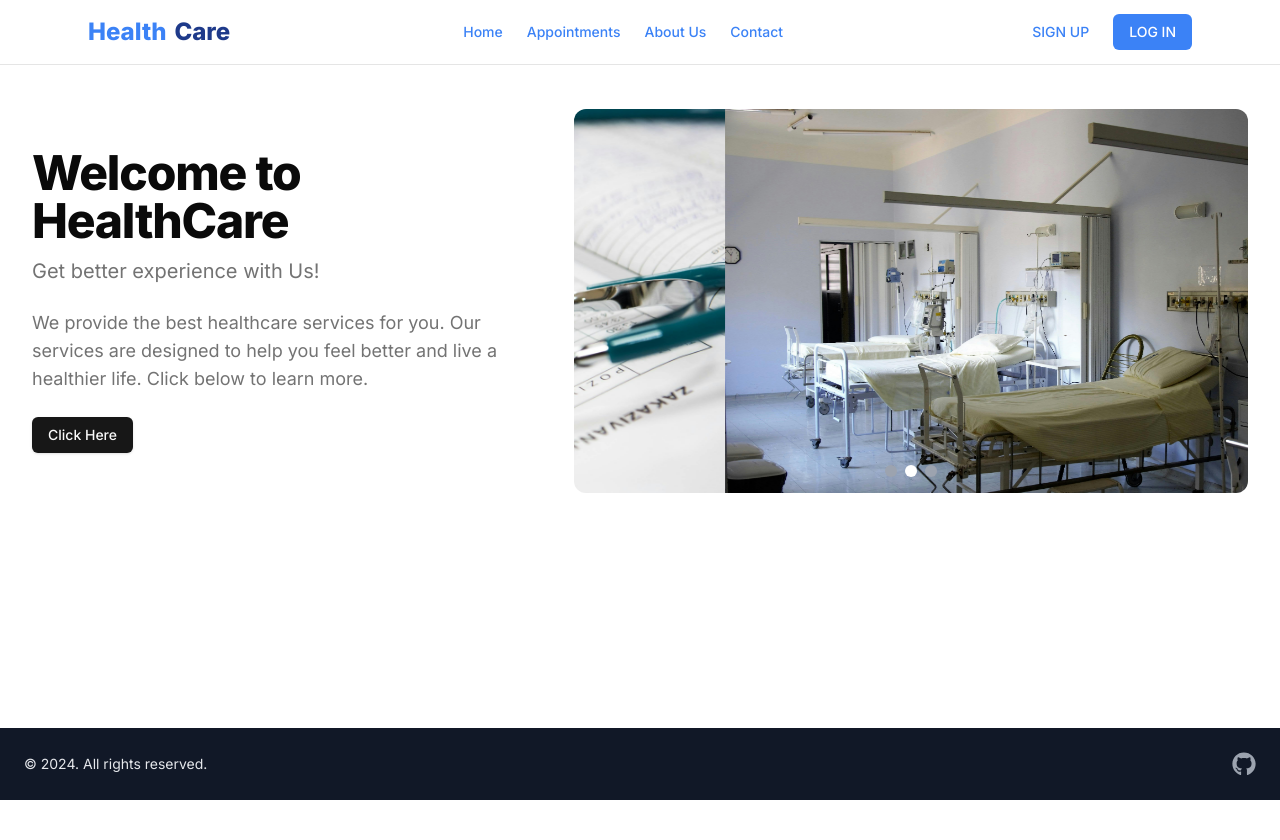
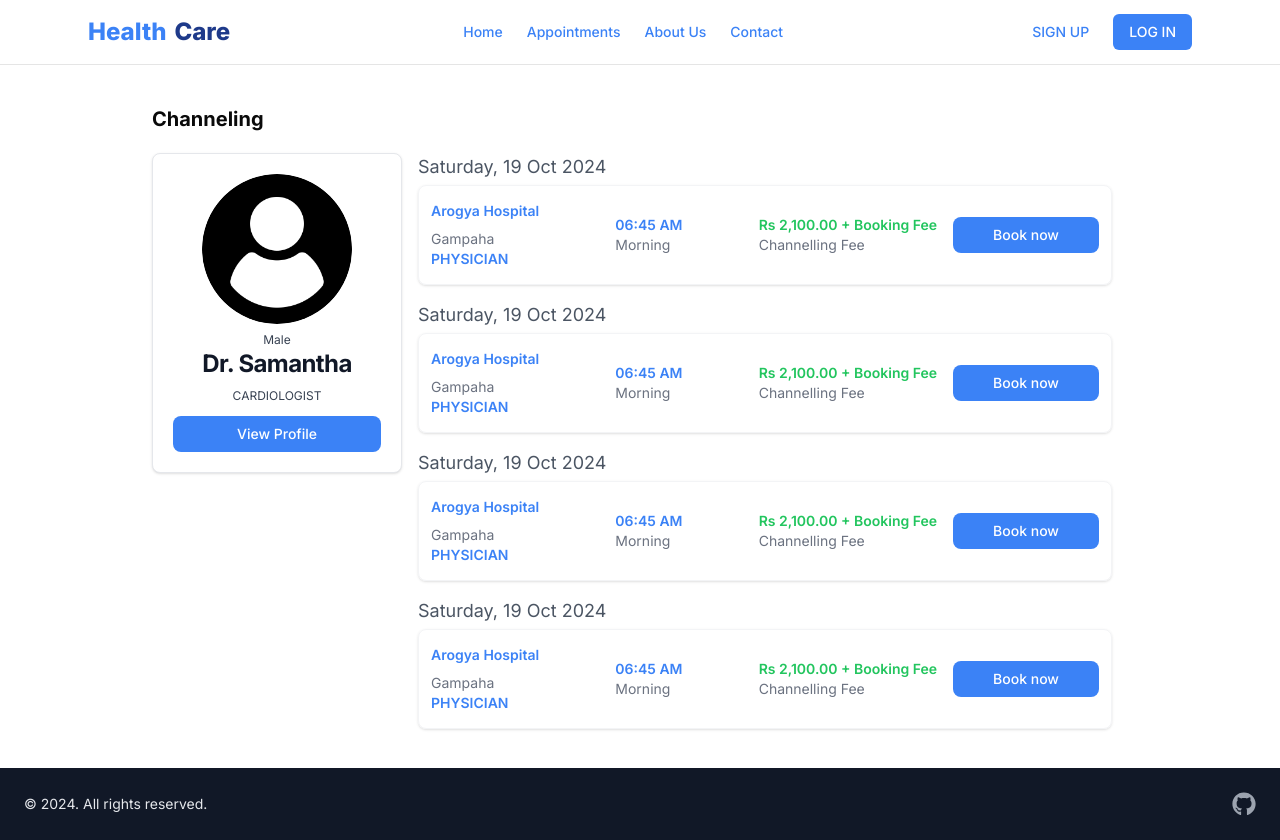
Before and after one commit to thathsaraDinu/smart-healthcare-system, a React (Vite) app in the folder client/: page /channel in a window 1280 px wide. Before the commit this address led to /. Before the commit the page ends 800 px from the top, so only its background shows below. Built offline with nearby package versions, Linux system fonts and the light colour scheme.

Commit message:
Create channeling details page

```diff
--- a/client/src/pages/appointments/appointments.jsx
+++ b/client/src/pages/appointments/appointments.jsx
@@ -39,6 +39,12 @@ const Appointment = () => {
               <br />
               But things on a small scale.
             </p>
+            <button
+              type="submit"
+              className="mt-[50px] h-9 text-blue-500 border border-blue-500 hover:text-white hover:bg-blue-500 w-[300px] rounded-lg hover:bg-blue-600 transition-all"
+            >
+              View Available Doctors
+            </button>
           </div>
           <form
             onSubmit={onSearch}
@@ -98,7 +104,7 @@ const Appointment = () => {
       </section>
       <section className="container my-10">
         <div className="px-[120px]">
-          <h2 className="font-bold text-2xl text-blue-500 mb-5">
+          <h2 className="font-bold text-2xl mb-5">
             Available Doctors
           </h2>
           <div className="grid grid-cols-4 gap-4">
--- /dev/null
+++ b/client/src/pages/appointments/channelDetailsCard.jsx
@@ -0,0 +1,45 @@
+import React from 'react';
+import { Link } from 'react-router-dom';
+
+const ChannelDetailsCard = () => {
+  return (
+    <div className="px-4 mb-4">
+      <p className="text-lg text-gray-600 mb-1">
+        Saturday, 19 Oct 2024
+      </p>
+      <div className="flex items-center justify-between p-3 shadow border border-gray-100 h-[100px] rounded-lg">
+        <div className="text-sm">
+          <p className="font-semibold text-blue-500 mb-2">
+            Arogya Hospital
+          </p>
+          <p className="text-gray-500">Gampaha</p>
+          <p className="font-semibold text-blue-500">
+            PHYSICIAN
+          </p>
+        </div>
+        <div className="text-sm">
+          <p className="font-semibold text-blue-500">
+            06:45 AM
+          </p>
+          <p className="text-gray-500">Morning</p>
+        </div>
+        <div className="flex items-center text-sm">
+          <div className="mr-4">
+            <p className="font-semibold text-green-500">
+              Rs 2,100.00 + Booking Fee
+            </p>
+            <p className="text-gray-500 ">
+              Channelling Fee
+            </p>
+          </div>
+
+          <Link className="flex justify-center items-center px-10 py-2 text-sm font-medium text-center text-white bg-blue-500 rounded-lg hover:bg-blue-600">
+            Book now
+          </Link>
+        </div>
+      </div>
+    </div>
+  );
+};
+
+export default ChannelDetailsCard;
--- /dev/null
+++ b/client/src/pages/appointments/channelingDetails.jsx
@@ -0,0 +1,50 @@
+import React from 'react';
+import { Link } from 'react-router-dom';
+import avatar from '@/assets/avatar/avatar.png';
+import ChannelDetailsCard from './channelDetailsCard';
+
+const ChannelingDetails = () => {
+  return (
+    <section className="container">
+      <div className="mt-10 px-[120px]">
+        <h2 className="text-xl font-bold mb-5">
+          Channeling
+        </h2>
+        <div className="flex">
+          <div className="max-w-[250px] max-h-[320px] bg-white border border-gray-200 rounded-lg shadow grow">
+            <img
+              className="rounded-full mx-auto mt-5 mb-2 w-[150px]"
+              src={avatar}
+              alt={avatar}
+            />
+            <p className="text-xs text-center font-normal text-gray-700">
+              Male
+            </p>
+            <div className="px-5 pb-5">
+              <h5 className="mb-2 text-2xl text-center font-bold tracking-tight text-gray-900">
+                Dr. Samantha
+              </h5>
+              <p className="mb-3 text-xs text-center font-normal text-gray-700">
+                CARDIOLOGIST
+              </p>
+              <Link
+                to="/channel"
+                className="flex justify-center items-center px-3 py-2 text-sm font-medium text-center text-white bg-blue-500 rounded-lg hover:bg-blue-600"
+              >
+                View Profile
+              </Link>
+            </div>
+          </div>
+          <div className="grow">
+            <ChannelDetailsCard />
+            <ChannelDetailsCard />
+            <ChannelDetailsCard />
+            <ChannelDetailsCard />
+          </div>
+        </div>
+      </div>
+    </section>
+  );
+};
+
+export default ChannelingDetails;
--- a/client/src/pages/appointments/doctorCard.jsx
+++ b/client/src/pages/appointments/doctorCard.jsx
@@ -1,12 +1,12 @@
 import React from 'react';
-import avatar from '@/assets/avatar/user.jpg';
+import avatar from '@/assets/avatar/avatar.png';
 import { Link } from 'react-router-dom';
 
-const DoctorCard = ({ text }) => {
+const DoctorCard = () => {
   return (
     <div className="max-w-[300px] bg-white border border-gray-200 rounded-lg shadow">
       <img
-        className="rounded-full p-5"
+        className="rounded-full mx-auto mt-5 mb-2 w-[150px]"
         src={avatar}
         alt={avatar}
       />
@@ -15,13 +15,13 @@ const DoctorCard = ({ text }) => {
       </p>
       <div className="px-5 pb-5">
         <h5 className="mb-2 text-2xl text-center font-bold tracking-tight text-gray-900">
-          Dr. Samatha
+          Dr. Samantha
         </h5>
         <p className="mb-3 text-xs text-center font-normal text-gray-700">
           CARDIOLOGIST
         </p>
         <Link
-          to="doctor/hospitals"
+          to="/channel"
           className="flex justify-center items-center px-3 py-2 text-sm font-medium text-center text-white bg-blue-500 rounded-lg hover:bg-blue-600"
         >
           Channel Now
--- /dev/null
+++ b/client/src/pages/appointments/myAppointments.jsx
@@ -0,0 +1,7 @@
+import React from 'react';
+
+const MyAppointments = () => {
+  return <div>MyAppointments</div>;
+};
+
+export default MyAppointments;
--- a/client/src/routes/AppRoutes.jsx
+++ b/client/src/routes/AppRoutes.jsx
@@ -6,6 +6,7 @@ import {
 } from 'react-router-dom';
 import RootRoute from '@/routes/RootRoute';
 import { USER_ROLES } from '@/constants';
+import MyAppointments from '@/pages/appointments/myAppointments';
 
 const LoadingSpinner = lazy(() =>
   import('@/components/ui/spinner').then((module) => ({
@@ -34,6 +35,9 @@ const Profile = lazy(() => import('@/pages/user/profile'));
 const Appointment = lazy(
   () => import('@/pages/appointments/appointments'),
 );
+const ChannelingDetails = lazy(
+  () => import('@/pages/appointments/channelingDetails'),
+);
 
 // layout
 const Layout = lazy(() => import('@/layout'));
@@ -59,6 +63,22 @@ const router = createBrowserRouter([
         element: (
           <Suspense fallback={<PageLoader />}>
             <Appointment />
+          </Suspense>
+        ),
+      },
+      {
+        path: '/channel',
+        element: (
+          <Suspense fallback={<PageLoader />}>
+            <ChannelingDetails />
+          </Suspense>
+        ),
+      },
+      {
+        path: '/myappointments',
+        element: (
+          <Suspense fallback={<PageLoader />}>
+            <MyAppointments />
           </Suspense>
         ),
       },
```
